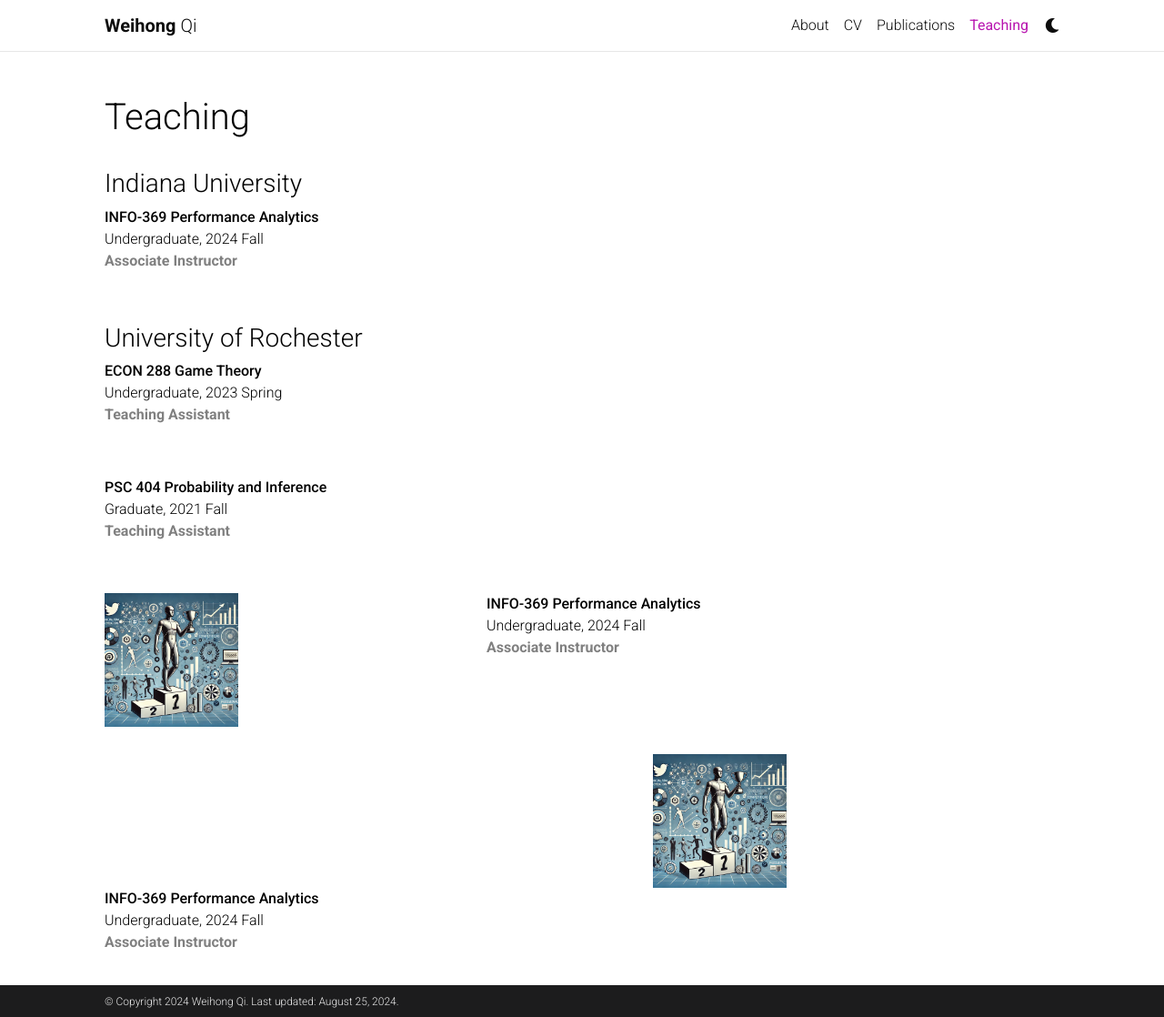
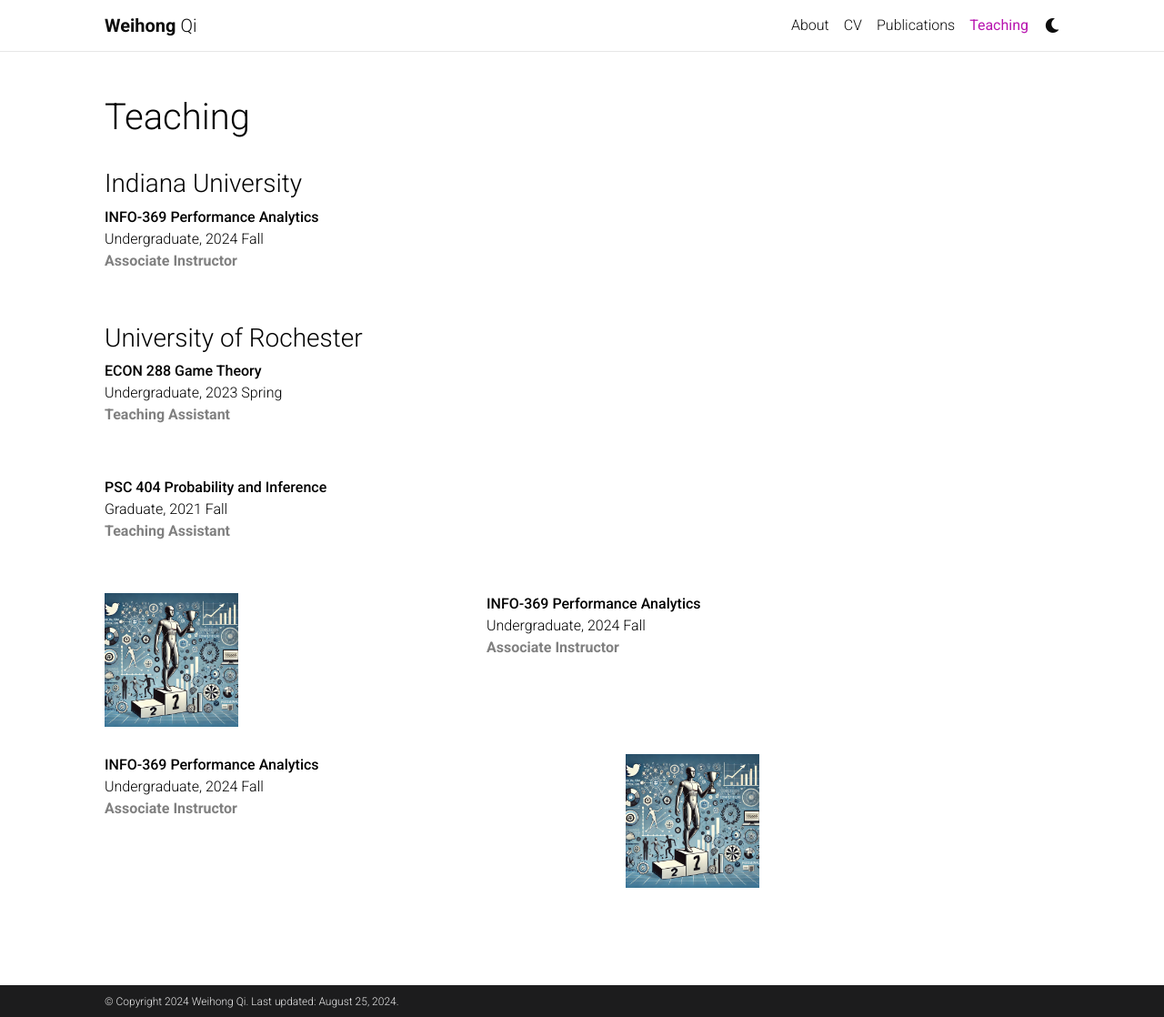
Before and after one commit to WeihongQ/weihongq.github.io, a Jekyll site: the page built from _pages/teaching.md, in a window 1280 px wide and 1118 px high. Shown: the whole window at 91% size. Built offline with Jekyll 4.4.1, drawn with Linux system fonts in a browser that asks for light colours; comment, search, counter and statistics services are not loaded; a style sheet for code colours, icons or effects is not loaded.

Commit message:
change the margins

```diff
--- a/_pages/teaching.md
+++ b/_pages/teaching.md
@@ -43,11 +43,11 @@
 
 
 <div style="overflow: auto;">
-  <div style="float: right; width: 35%; text-align: right; margin-right: 300px;">
+  <div style="float: right; width: 35%; text-align: right; margin-right: 330px;">
     <img src="/assets/img/teaching/info-369.jpg" alt="Figure" style="max-width: 40%; height: auto;">
   </div>
 
-  <div style="float: left; width: 60%;">
+  <div style="float: left; width: 30%;">
     <strong>INFO-369 Performance Analytics</strong> <br/>
     Undergraduate, 2024 Fall <br/>
     <span style="color: grey; font-weight: bold;">Associate Instructor</span> <br/>
```
